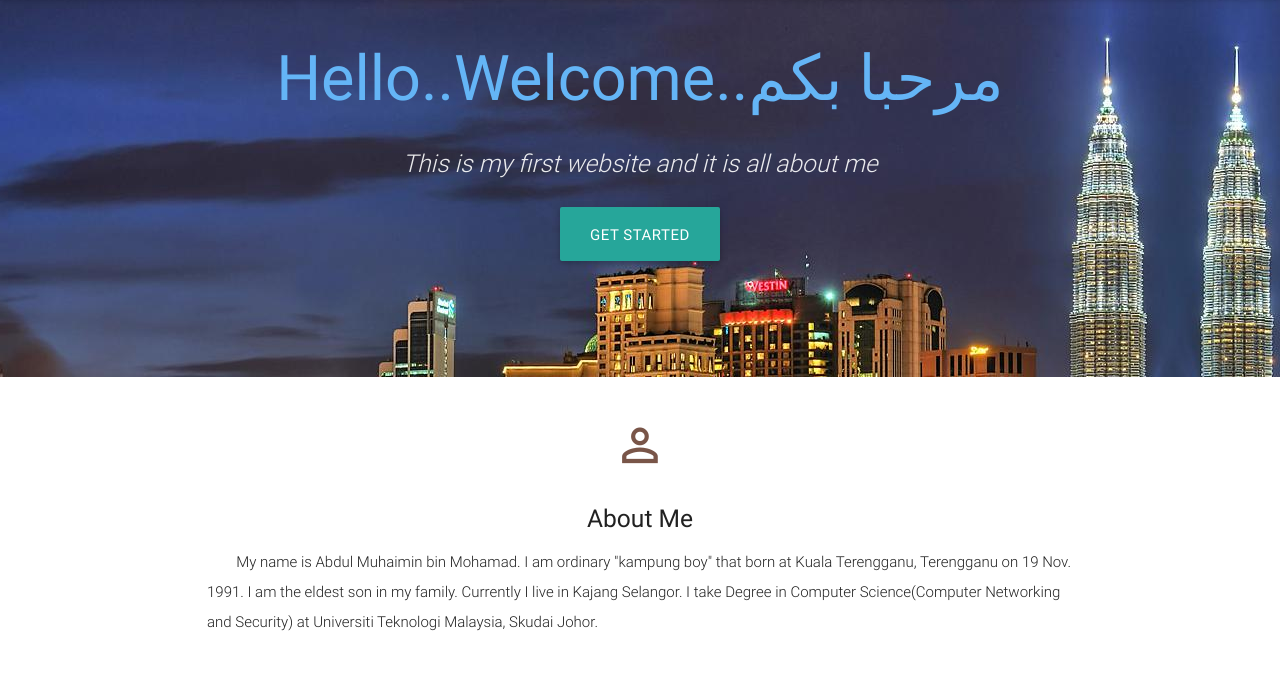
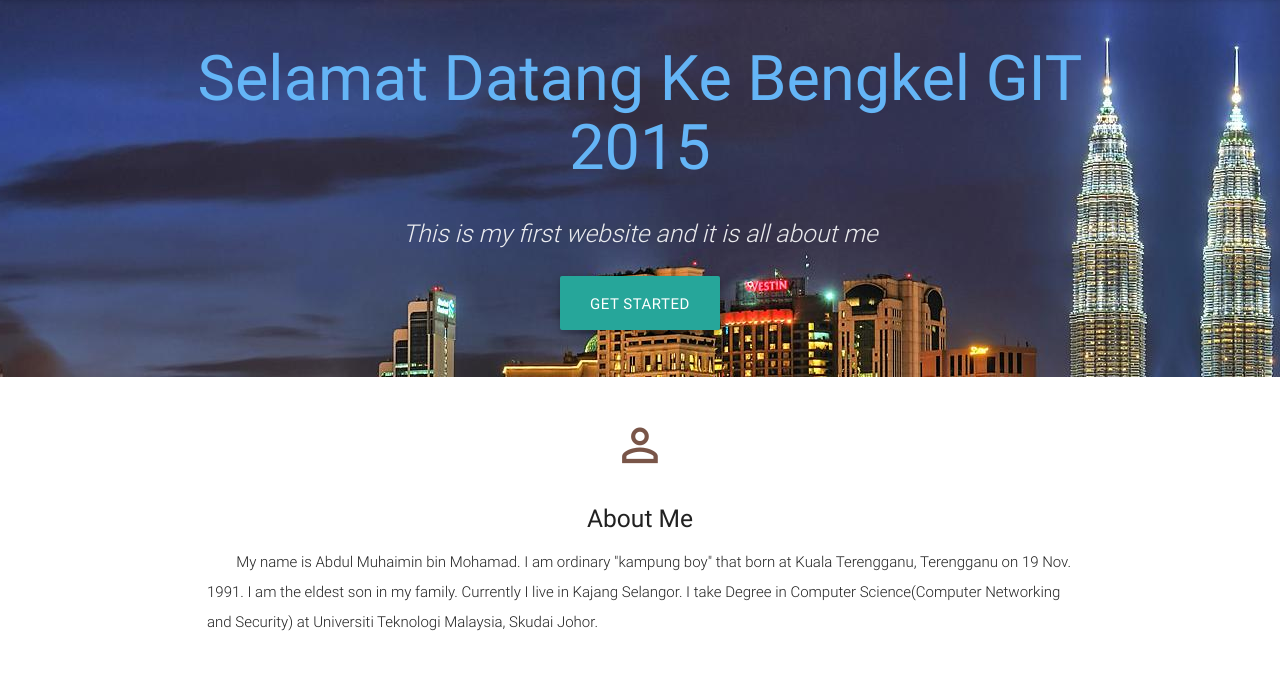
Before and after one commit to muhaimin059/bengkel-git-nef-jomweb-2015, a plain HTML site: page PersonalHTML/index.html in a window 1280 px wide. Shown: the part 67-753 px from the top of the page. Drawn offline with nearby package versions, Linux system fonts and the light colour scheme.

Commit message:
header change

```diff
--- a/PersonalHTML/index.html
+++ b/PersonalHTML/index.html
@@ -23,7 +23,7 @@
     <div class="section no-pad-bot">
       <div class="container">
         <br><br>
-        <h1 class="header center blue-text text-lighten-2">Hello..Welcome..مرحبا بكم</h1>
+        <h1 class="header center blue-text text-lighten-2">Selamat Datang Ke Bengkel GIT 2015</h1>
         <div class="row center">
           <h5 class="header col s12 light"><i>This is my first website and it is all about me</i></h5>
         </div>
```
